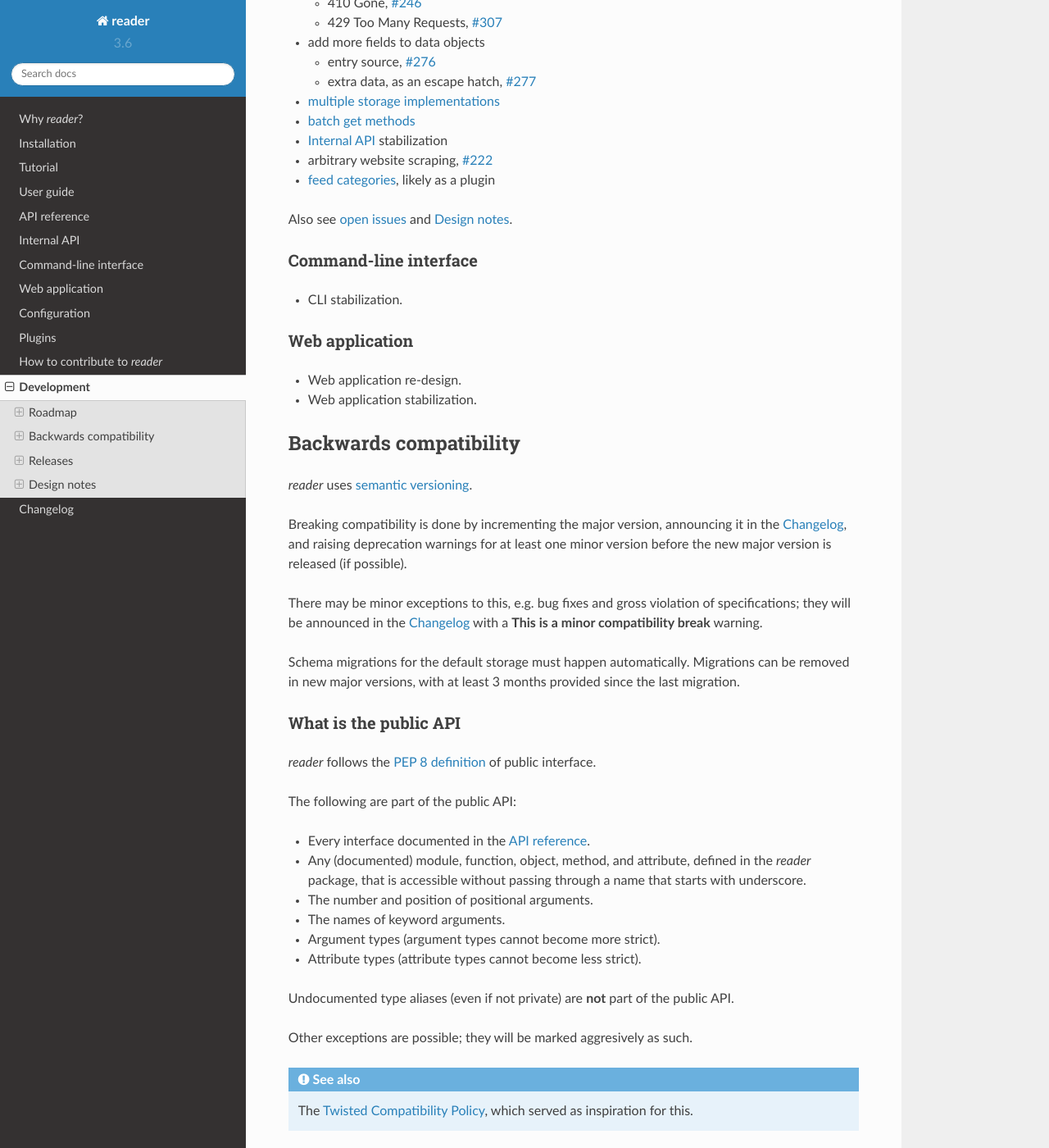
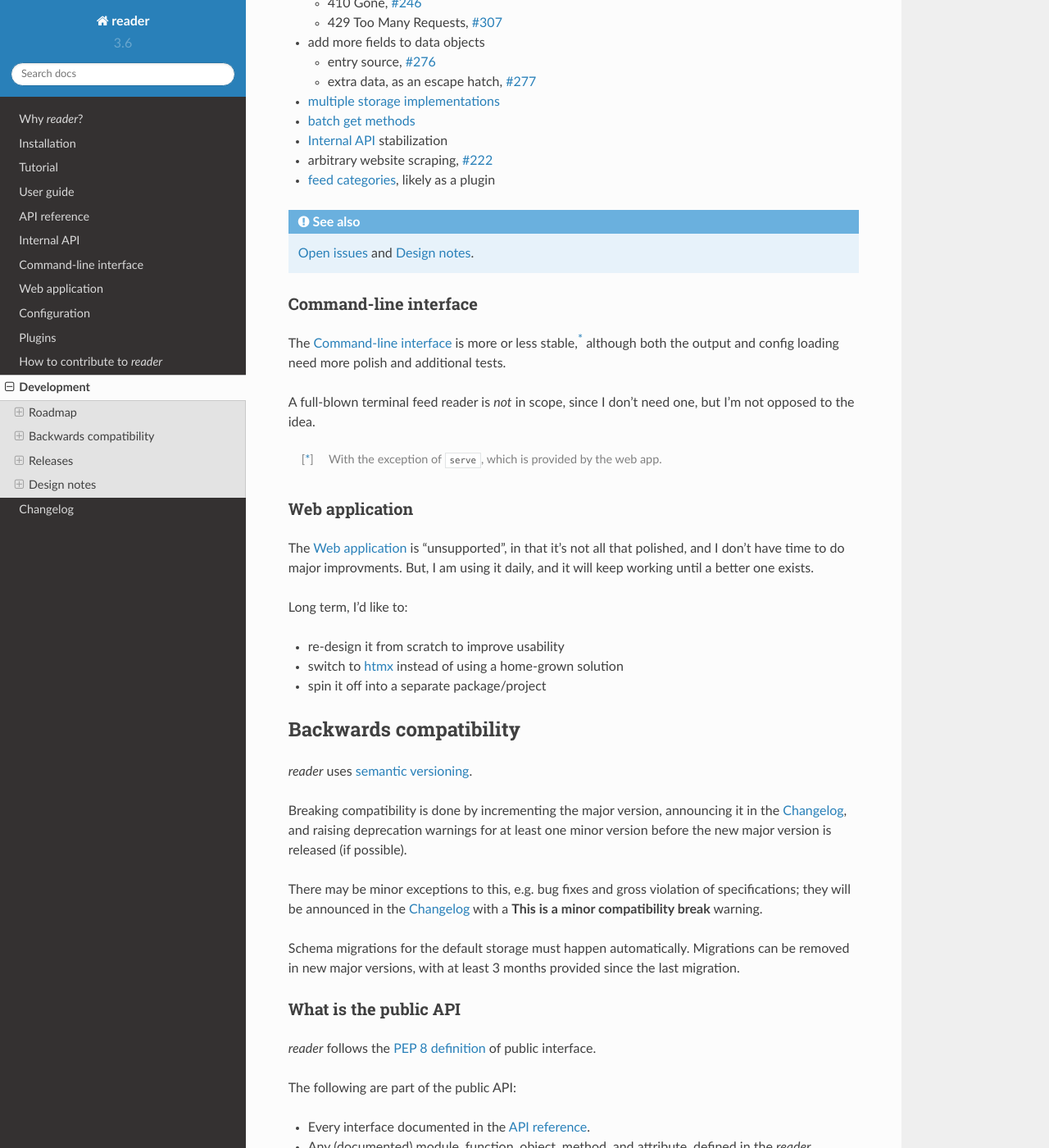
Before and after one commit to Alcides1123/reader, a Sphinx documentation site: the page built from docs/dev.rst, in a window 1280 px wide and 1400 px high, scrolled down 1094 px. Shown: the whole window at 82% size. Built offline with Sphinx 7.4.7 and the Read the Docs theme 2.0.0, drawn with Linux system fonts in a browser that asks for light colours; some of the changed text lies outside the part shown.

Commit message:
CLI and web app roadmap.
For #60.

```diff
--- a/docs/app.rst
+++ b/docs/app.rst
@@ -8,7 +8,8 @@ all browsers, including light-weight / text-only ones.
 
 .. warning::
 
-    The web application is not stable yet and might change without any notice.
+    The web application is not fully supported,
+    see the :ref:`roadmap <app roadmap>` for details.
 
 .. note::
 
--- a/docs/dev.rst
+++ b/docs/dev.rst
@@ -8,7 +8,7 @@ Development
 
 Development should follow a problem-solution_ approach.
 
-.. seealso::  :ref:`philosophy`
+.. seealso:: :ref:`philosophy`
 
 .. _problem-solution: https://hintjens.gitbooks.io/scalable-c/content/chapter1.html#problem-what-do-we-do-next
 
@@ -26,6 +26,7 @@ that makes it possible to build the feature on top.
 
 Following is an unsorted, non-exhausive list of known areas for improvement.
 I am working on *reader* based on my current interests,
+in my spare time,
 but I will prioritize supporting :doc:`contributors <contributing>`
 (discussions, reviews and so on).
 
@@ -74,28 +75,48 @@ but I will prioritize supporting :doc:`contributors <contributing>`
 * :ref:`feed categories <categories>`, likely as a plugin
 
 
-Also see `open issues`_ and :ref:`Design notes`.
+.. seealso::
+
+    `Open issues`_ and :ref:`Design notes`.
 
 .. _open issues: https://github.com/lemon24/reader/issues
 
 
+.. _cli roadmap:
+
 Command-line interface
 ~~~~~~~~~~~~~~~~~~~~~~
 
-* CLI stabilization.
+The :doc:`cli` is more or less stable,\ [*]_
+although both the output and config loading need more polish
+and additional tests.
 
+A full-blown terminal feed reader is *not* in scope,
+since I don't need one,
+but I'm not opposed to the idea.
+
+.. [*] With the exception of ``serve``, which is provided by the web app.
+
+
+.. _app roadmap:
 
 Web application
 ~~~~~~~~~~~~~~~
 
-.. The current web app is unsupported in that I don't have time to do any major changes/improvements to it. But, I am and will be using it until a better one exists.
+The :doc:`app` is "unsupported",
+in that it's not all that polished,
+and I don't have time to do major improvments.
+But, I am using it daily,
+and it will keep working until a better one exists.
 
-.. I would like to have a more feature-complete web app at some point, one that actually looks nice and is pleasant to use by others. This seems like a bigger undertaking than I have time for (I do have ideas, though).
+Long term, I'd like to:
 
-.. by necessity, opinionated, so ideally it should be spun off in a separate project
+* re-design it from scratch to improve usability
+* switch to `htmx`_ instead of using a home-grown solution
+* spin it off into a separate package/project
 
-* Web application re-design.
-* Web application stabilization.
+.. _htmx: https://htmx.org/
+
 
 
 .. _compat:
```
Also changed, not shown: docs/cli.rst (+5 -2 lines).
